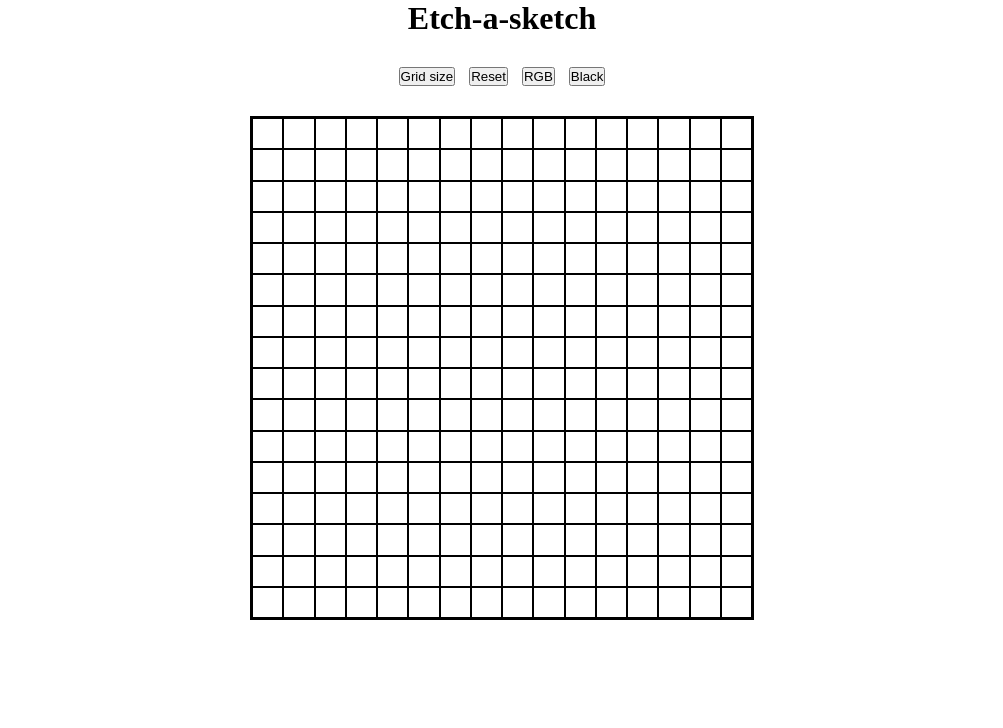
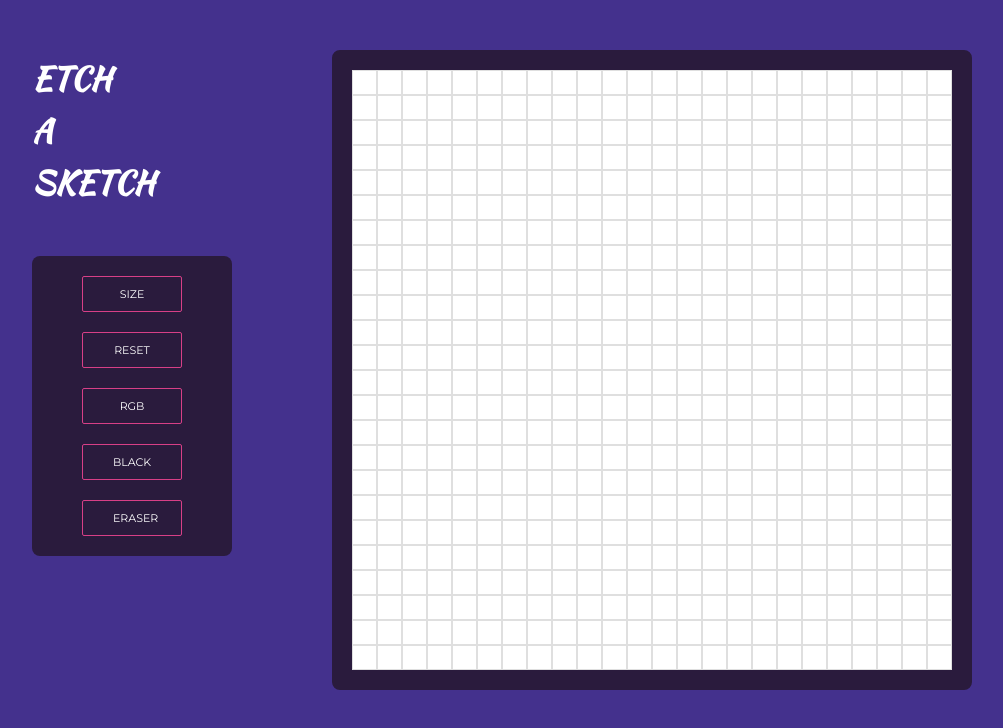
Before and after one commit to Tusar6295/etch-a-sketch, a plain HTML site: page index.html in a window 1280 px wide. Shown: the whole page, without its empty margins (138-1141 px from the left). Drawn offline with Linux system fonts and the light colour scheme.

Commit message:
Added UI

```diff
--- a/index.html
+++ b/index.html
@@ -10,12 +10,17 @@
 </head>
 <body>
     <div class="cont">
-        <h1>Etch-a-sketch</h1>
-        <div class="segment">
-            <button id="btn">Grid size</button>
-            <button id="reset">Reset</button>
-            <button id="color">RGB</button>
-            <button id="black">Black</button>
+        <div class="section">
+            <h1 id="header">ETCH</h1>
+            <h1 id="header">A</h1>
+            <h1 id="header">SKETCH</h1>
+            <div class="segment">
+                <button id="btn">SIZE</button>
+                <button id="reset">RESET</button>
+                <button id="color">RGB</button>
+                <button id="black">BLACK</button>
+                <button id="eraser">ERASER</button>
+            </div>
         </div>
         <div class="container"></div>
     </div>
--- a/script.js
+++ b/script.js
@@ -3,26 +3,29 @@ const contDiv = document.querySelector('.container');
 const reset = document.querySelector('#reset');
 const rgb = document.querySelector('#color');
 const black = document.querySelector('#black')
+const eraser = document.querySelector('#eraser')
 
 black.addEventListener('click', addBlack)
 rgb.addEventListener('click', addRgb)
 btn.addEventListener('click', newGrid);
 //reload the board
 reset.addEventListener('click', (e) => { location.reload(); })
+eraser.addEventListener('click', erase);
 
 addBlack();
 
-//initial grid layout with 16 X 16 grids
-let size = 16;
+//initial grid layout with 24 X 24 grids
+let size = 24;
 grid();
 function grid() // function to add the grid squares to the container div
 {
     for (let i = 0; i < (size * size); i++) {
-        let measure = 500 / size;
+        let measure = 600 / size;
         const newDiv = document.createElement('div')
-        newDiv.style.border = "0.5px solid black";
+        newDiv.style.border = "1px solid rgb(128,128,128,.25)";
         newDiv.style.width = measure + "px";
         newDiv.style.height = measure + "px";
+        newDiv.style.backgroundColor = "white"
         newDiv.classList.add('myStyle')
         contDiv.append(newDiv);
     }
@@ -46,6 +49,10 @@ function addRgb() {
     contDiv.addEventListener('mouseover', (e) => { if (e.target.firstElementChild == null) { e.target.style.backgroundColor = randomRGB();; } })
 }
 
+//change square color to white
+function erase() {
+    contDiv.addEventListener('mouseover', (e) => { if (e.target.firstElementChild == null) { e.target.style.backgroundColor = "white";; } })
+}
 
 function newGrid() // function that deletes the previous grid and creates a new grid with the entered size
 {
@@ -58,6 +65,9 @@ function newGrid() // function that deletes the previous grid and creates a new
         alert("Enter a number less than 100");
         let newSize = prompt("Enter the grid size: ", "Enter a number less than 100");
     }
+    else if(newSize == null){
+        newSize = 24;
+    }
     size = newSize;
     grid();
 }
--- a/style.css
+++ b/style.css
@@ -1,30 +1,64 @@
+@import url('https://fonts.googleapis.com/css2?family=Montserrat&display=swap');
+@import url('https://fonts.googleapis.com/css2?family=Kaushan+Script&display=swap');
+
 *{
     box-sizing: border-box;
     margin: 0;
     padding: 0;
+    background-color: #44318D;
+    font-family: 'Montserrat', sans-serif;
+}
+
+#header{
+    color: #ffffff;
+    margin-top: 5px;
+    font-family: 'Kaushan Script', cursive;
+
+}
+.section{
+    display: flex;
+    flex-direction: column;
+
 }
 .container{
-    width: 504px;
-    height: 504px;
-    border: 2px solid black;
+    width: 640px;
+    height: 640px;
+    border: 20px solid #2A1B3D;
+    border-radius: 8px;
     display: flex;
     flex-wrap: wrap;
 }
 
-.cont{
+.segment{
+    margin-top: 50px;
     display: flex;
     flex-direction: column;
     justify-content: center;
     align-items: center;
+    gap: 20px;
+    padding: 10px;
+    background-color: #2A1B3D;
+    height: 300px;
+    width: 200px;
+    border-radius: 8px;
+}
+.cont{
+    display: flex;
+    justify-content: center;
+    margin: 50px 0;
+    gap: 100px;
 }
 
-.segment{
-    margin: 30px;
+button:hover{
+    background-color: #D83F87;
 }
-#btn{
-    margin-right: 10px;
+button{
+    /* background-color: #66FCF1; */
+    border: 1px solid #D83F87;
+    background-color: #2A1B3D;
+    padding: 10px 30px;
+    width: 100px;
+    color: white;
+    border-radius: 2px;
+    font-size: 11px;
 }
-
-#reset,#color{
-    margin-right: 10px;
-}
```
